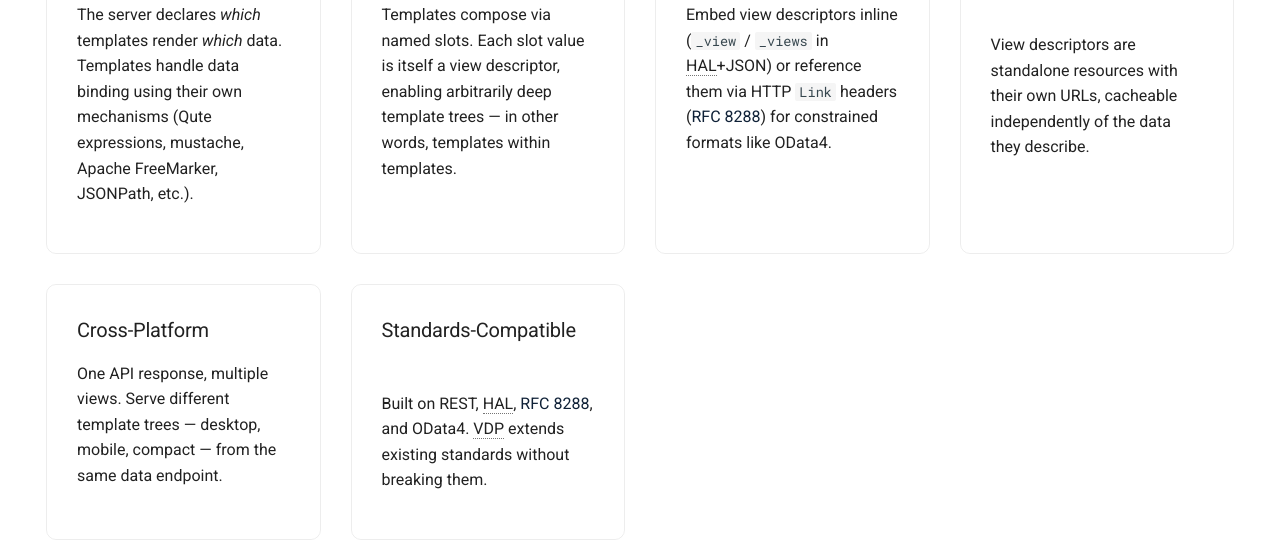
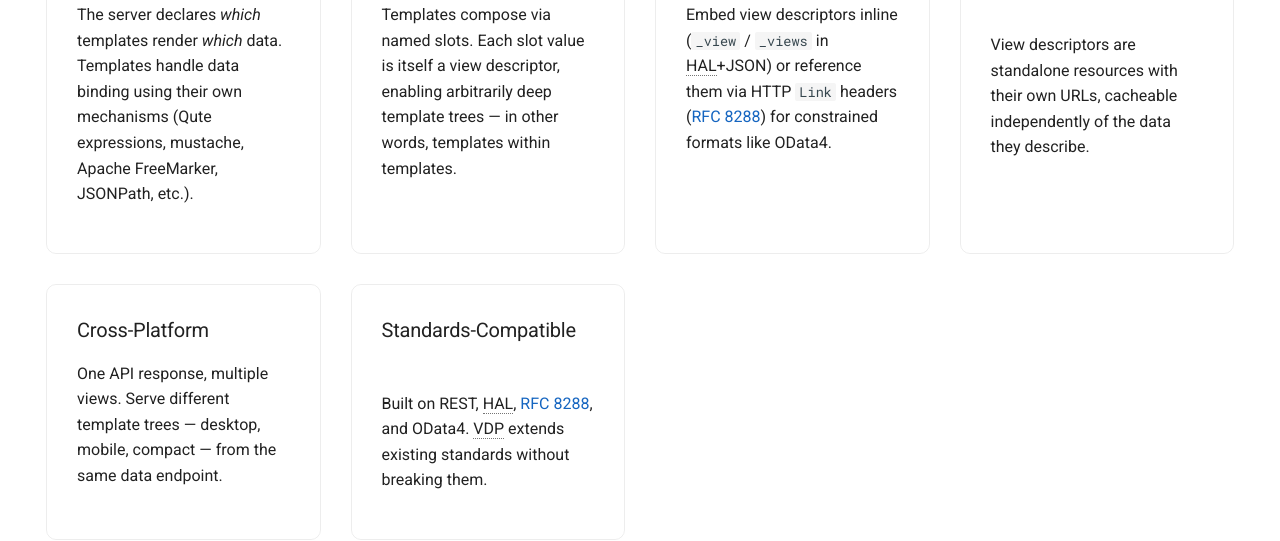
Before and after one commit to ViewDescriptorProtocol/ViewDescriptorProtocol.github.io, an MkDocs documentation site: the page built from docs/index.md, in a window 1280 px wide and 1400 px high, scrolled down 965 px. Shown: the part 150-691 px from the top of the window. Built offline with MkDocs 1.6.1 and Material for MkDocs 9.7.7, drawn with Linux system fonts in a browser that asks for light colours; comment, search, counter and statistics services are not loaded.

Commit message:
Give body links a visible color in both light and dark mode.

```diff
--- a/docs/assets/extra.css
+++ b/docs/assets/extra.css
@@ -10,6 +10,17 @@
   --md-primary-fg-color: #0f2137;
   --md-primary-fg-color--light: #1a3a5c;
   --md-primary-fg-color--dark: #0a1628;
+}
+
+/* Material derives the body link color from the primary color, which is a
+   near-black navy here — links must not blend into the text (light mode)
+   or vanish on the dark background (slate). */
+[data-md-color-scheme="default"] {
+  --md-typeset-a-color: #1565c0;
+}
+
+[data-md-color-scheme="slate"] {
+  --md-typeset-a-color: #64b5f6;
 }
 
 /* Hero section on landing page */
```
